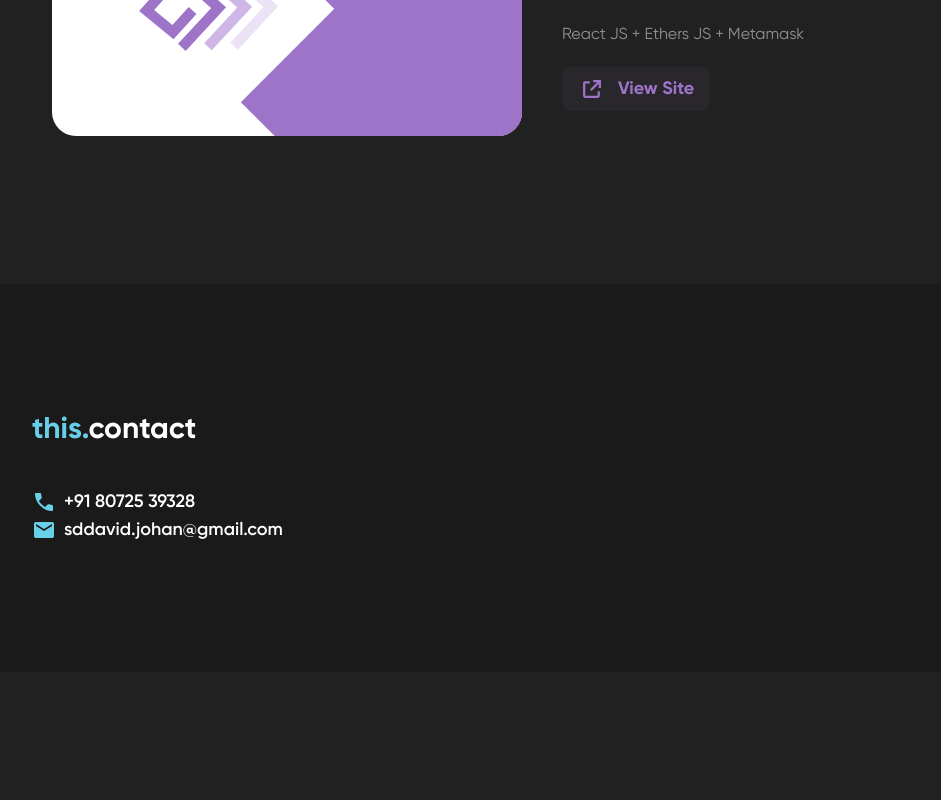
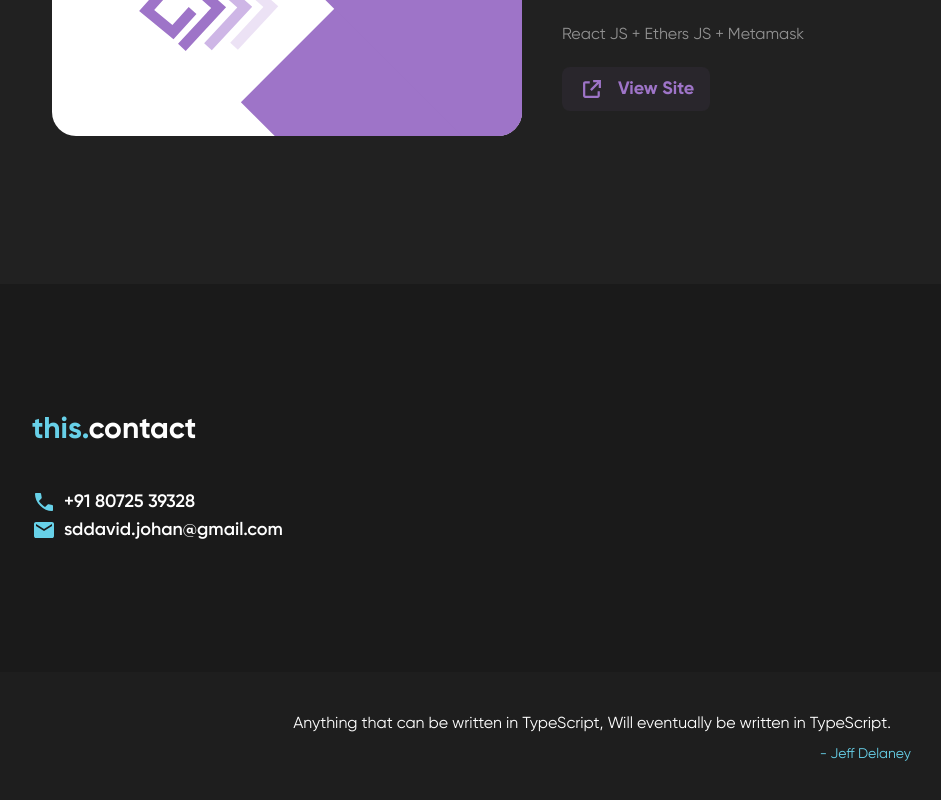
Before and after one commit to david-sling/portfolio-2, a Next.js app: page / in a window 1280 px wide. Shown: the part 2863-3663 px from the top of the page, without its empty margins (48-989 px from the left). Before the commit the page ends 3535 px from the top, so only its background shows below. Built offline with nearby package versions, Linux system fonts and the light colour scheme.

Commit message:
feat: footer

```diff
--- a/src/app/layout.tsx
+++ b/src/app/layout.tsx
@@ -6,6 +6,7 @@ import { formatMetadata } from "@/utils/metadata";
 import { Analytics } from "@vercel/analytics/next";
 import { SpeedInsights } from "@vercel/speed-insights/next";
 import "./globals.css";
+import { Footer } from "@/components/common/Footer";
 
 export const metadata = formatMetadata({
   title: "David Sling | Web Developer & Designer",
@@ -28,6 +29,7 @@ export default function RootLayout({
       >
         <Header />
         {children}
+        <Footer />
         <StickyNav />
         <Analytics />
         <SpeedInsights />
--- /dev/null
+++ b/src/components/common/Footer.tsx
@@ -0,0 +1,18 @@
+import { Section } from "./Section";
+
+export const Footer = () => (
+  <Section
+    className="bg-dark-900 py-10 pb-32 md:pb-10"
+    innerClassName="flex flex-col items-center"
+  >
+    <div className="w-fit flex flex-col items-center gap-2">
+      <p className="text-center">
+        Anything that can be written in TypeScript, Will eventually be written
+        in TypeScript.
+      </p>
+      <p className="md:self-end text-primary md:-mr-5 text-sm">
+        - Jeff Delaney
+      </p>
+    </div>
+  </Section>
+);
```
